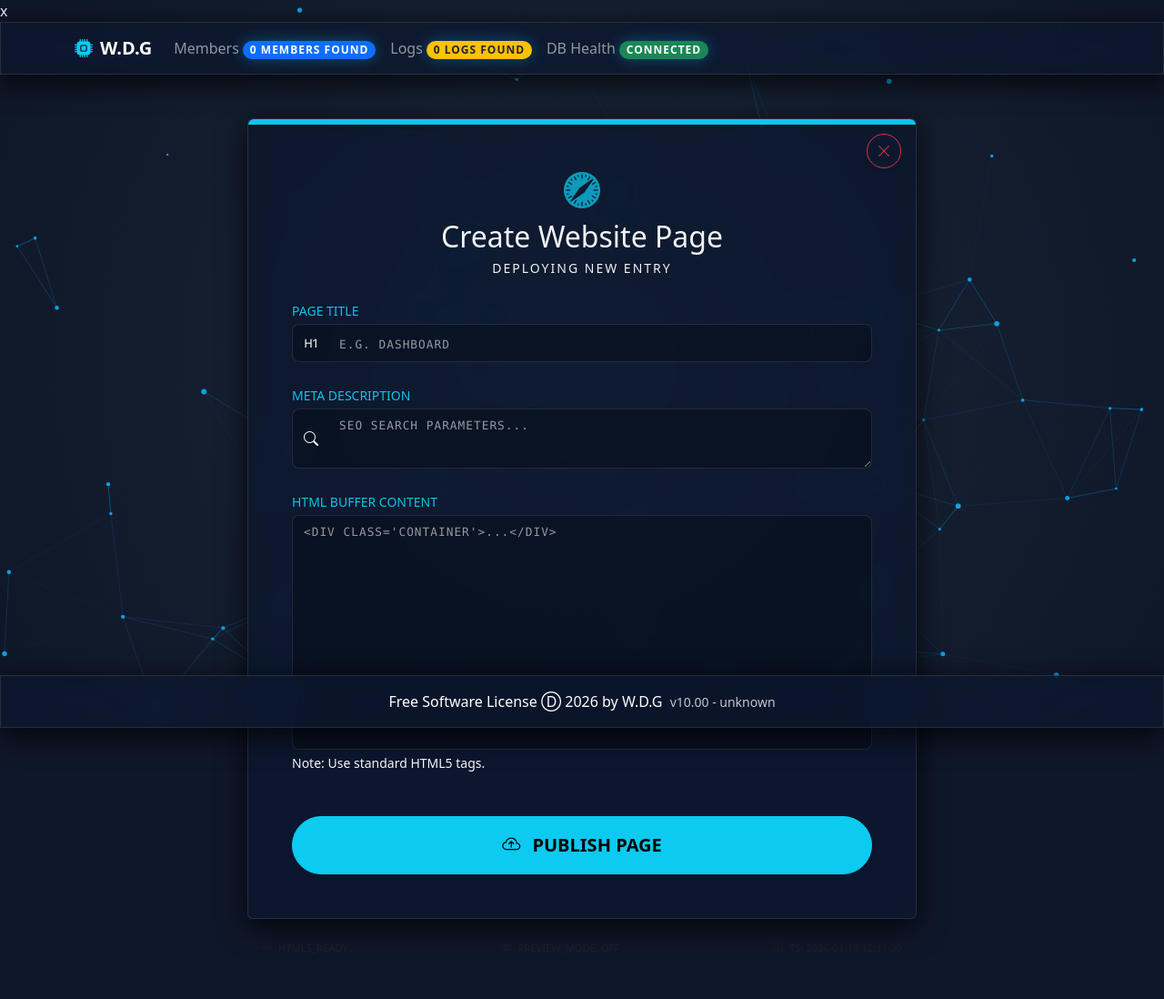
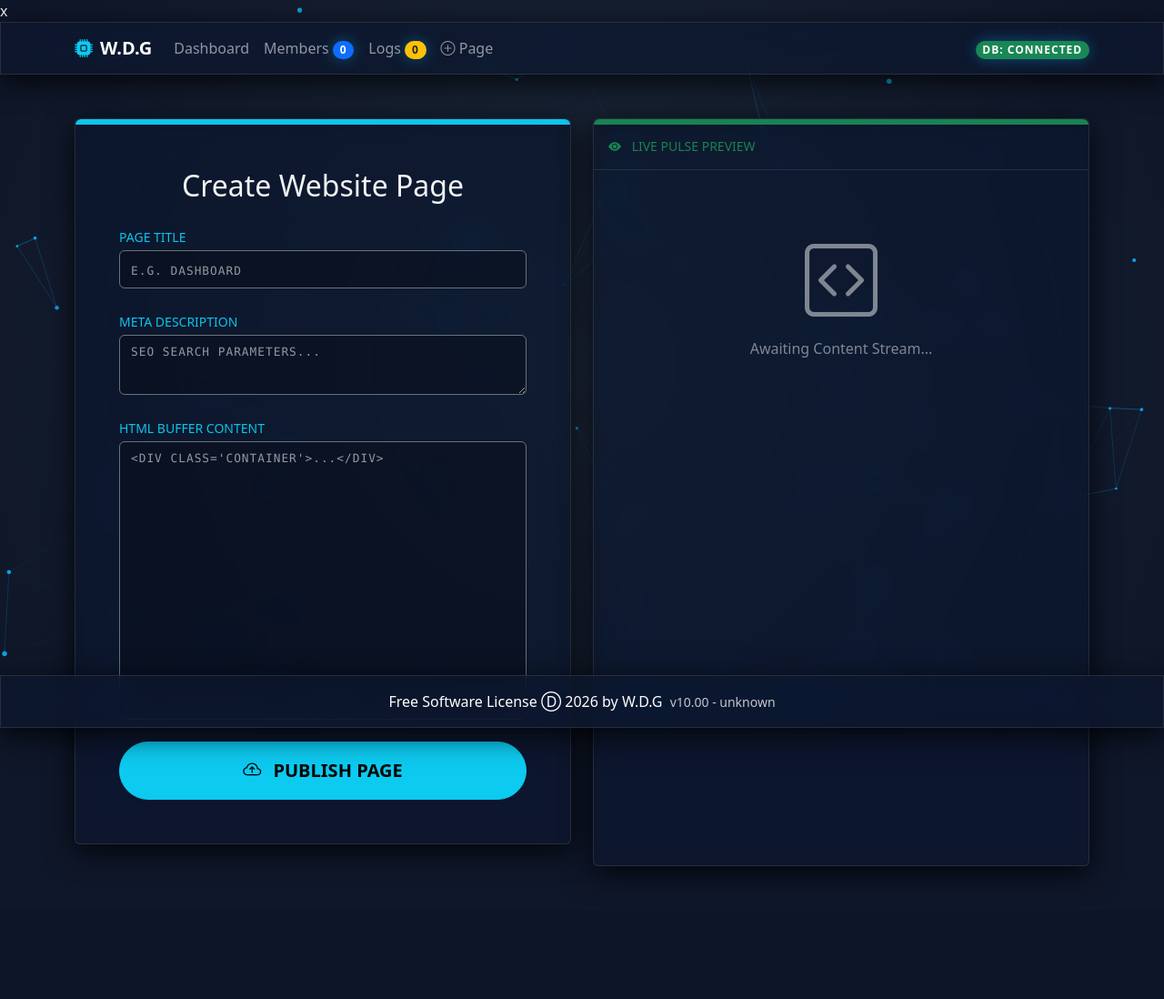
Before and after one commit to amiralhafiz/W.D.G, a PHP site: page /front-end/add-page.php in a window 1280 px wide. Shown: the whole page at 91% size. After the commit the page ends 963 px from the top, so only its background shows below. Run offline with PHP 8.4, Linux system fonts and the light colour scheme; data that the repository does not hold is empty; some libraries are stand-ins or nearby versions.

Commit message:
Add dynamic navigation menu and page status filtering
Refactors `PageRepository` to filter pages by status, introduces a shared `header.php` for dynamic navigation including active pages and user/log counts, and updates `index.php`, `add-page.php`, `logs.php`, and `members.php` to include the new header.

Replit-Commit-Author: Agent
Replit-Commit-Session-Id: b0b46423-4432-4991-83cc-0c50b4035ccb
Replit-Commit-Checkpoint-Type: full_checkpoint
Replit-Commit-Event-Id: a7c30dcc-c2d2-4567-a8cf-79371e9187fe
Replit-Commit-Screenshot-Url: https://storage.googleapis.com/screenshot-production-us-central1/26da0ee6-ce7a-47a0-a7e3-81d386a7ae2f/b0b46423-4432-4991-83cc-0c50b4035ccb/TFviRYP
Replit-Helium-Checkpoint-Created: true

```diff
--- a/back-end/src/PageRepository.php
+++ b/back-end/src/PageRepository.php
@@ -15,8 +15,13 @@ class PageRepository {
         $this->logger = $logger;
     }
 
-    public function getAllPages(): array {
-        return $this->db->query("SELECT * FROM wdg_pages ORDER BY created_at DESC")->fetchAll();
+    public function getAllPages(bool $onlyActive = false): array {
+        $sql = "SELECT * FROM wdg_pages";
+        if ($onlyActive) {
+            $sql .= " WHERE status = 'active'";
+        }
+        $sql .= " ORDER BY created_at DESC";
+        return $this->db->query($sql)->fetchAll();
     }
 
     public function getPageBySlug(string $slug): ?array {
--- a/front-end/add-page.php
+++ b/front-end/add-page.php
@@ -3,13 +3,9 @@ declare(strict_types=1);
 
 require_once "config.php";
 
-$totalUsers = $userRepo->getUserCount();
-$totalLogs = $logger->getLogCount();
-
 try {
     // This will now throw an exception instead of redirecting (due to the fix above)
     $db = \App\Database::getInstance();
-
     $status = "Connected";
 } catch (\Exception $e) {
     $status = "Error";
@@ -41,74 +37,36 @@ if ($_SERVER['REQUEST_METHOD'] === 'POST') {
 <body class="d-flex flex-column min-vh-100">
     <canvas id="neural-canvas"></canvas>
 
-    <nav class="navbar navbar-expand-lg navbar-dark bg-transparent border-bottom border-secondary border-opacity-25 sticky-top">
-        <div class="container">
-            <a class="navbar-brand fw-bold text-uppercase tracking-wider" href="#">
-                <i class="bi bi-cpu-fill me-2 text-info"></i>W.D.G
-            </a>
-            <button class="navbar-toggler" type="button" data-bs-toggle="collapse" data-bs-target="#navbarNav">
-                <span class="navbar-toggler-icon"></span>
-            </button>
-            <div class="collapse navbar-collapse" id="navbarNav">
-                <ul class="navbar-nav me-auto">
-                    <li class="nav-item"><a class="nav-link" href="members.php">Members <span class="badge bg-primary rounded-pill"><?= number_format($totalUsers) ?> Members Found</span></a></li>
-                    <li class="nav-item"><a class="nav-link" href="logs.php">Logs <span class="badge bg-warning text-dark rounded-pill"><?= number_format($totalLogs) ?> Logs Found</span></a></li>
-                    <li class="nav-item"><a class="nav-link" href="dbcheck.php">DB Health <span class="badge bg-success rounded-pill"><?= htmlspecialchars($status) ?></span></a></li>
-                </ul>
-            </div>
-        </div>
-    </nav>
+    <?php include_once ("header.php"); ?>
 
     <main class="flex-grow-1 d-flex align-items-center py-5">
         <div class="container">
-            <div class="row justify-content-center">
-                <div class="col-md-10 col-lg-8">
-
-                    <div class="card glass-card shadow-2xl animate-up position-relative">
+            <div class="row">
+                <div class="col-lg-6">
+                    <div class="card glass-card shadow-2xl animate-up position-relative mb-4">
                         <div style="height: 6px;" class="w-100 rounded-top bg-info shadow-sm"></div>
-
-                        <a href="pages.php"
-                           class="position-absolute top-0 end-0 m-3 btn btn-outline-danger d-flex align-items-center justify-content-center rounded-circle shadow-sm transition-all"
-                           style="z-index: 10; width: 38px; height: 38px; padding: 0;"
-                           title="Abort Creation">
-                            <i class="bi bi-x-lg"></i>
-                        </a>
-
                         <div class="card-body p-4 p-md-5">
                             <div class="text-center mb-4">
-                                <div class="display-6 text-info opacity-75 mb-2">
-                                    <i class="bi bi-browser-safari"></i>
-                                </div>
                                 <h2 class="fw-light text-light mb-1">Create Website Page</h2>
-                                <p class="text-light small text-uppercase mb-0 mono" style="letter-spacing: 2px;">Deploying New Entry</p>
                             </div>
 
                             <form method="post" class="mt-4">
                                 <div class="mb-4">
                                     <label class="form-label text-info small mono mb-1">PAGE TITLE</label>
-                                    <div class="input-group border border-white border-opacity-10 rounded-3 overflow-hidden bg-black bg-opacity-25">
-                                        <span class="input-group-text bg-transparent border-0 text-light"><i class="bi bi-type-h1"></i></span>
-                                        <input type="text" name="title" class="form-control bg-transparent border-0 text-white py-2 shadow-none" placeholder="e.g. Dashboard" required>
-                                    </div>
+                                    <input type="text" name="title" id="pageTitle" class="form-control bg-black bg-opacity-25 border-secondary text-white py-2 shadow-none" placeholder="e.g. Dashboard" required>
                                 </div>
 
                                 <div class="mb-4">
                                     <label class="form-label text-info small mono mb-1">META DESCRIPTION</label>
-                                    <div class="input-group border border-white border-opacity-10 rounded-3 overflow-hidden bg-black bg-opacity-25">
-                                        <span class="input-group-text bg-transparent border-0 text-light"><i class="bi bi-search"></i></span>
-                                        <textarea name="description" class="form-control bg-transparent border-0 text-white py-2 shadow-none" rows="2" placeholder="SEO search parameters..."></textarea>
-                                    </div>
+                                    <textarea name="description" class="form-control bg-black bg-opacity-25 border-secondary text-white py-2 shadow-none" rows="2" placeholder="SEO search parameters..."></textarea>
                                 </div>
 
                                 <div class="mb-4">
                                     <label class="form-label text-info small mono mb-1">HTML BUFFER CONTENT</label>
-                                    <div class="border border-white border-opacity-10 rounded-3 overflow-hidden bg-black bg-opacity-25">
-                                        <textarea name="content" class="form-control bg-transparent border-0 text-info py-2 shadow-none mono small" rows="10" placeholder="<div class='container'>...</div>" style="resize: none;"></textarea>
-                                    </div>
-                                    <div class="form-text text-light small mt-1 mono">Note: Use standard HTML5 tags.</div>
+                                    <textarea name="content" id="htmlBuffer" class="form-control bg-black bg-opacity-25 border-secondary text-info py-2 shadow-none mono small" rows="12" placeholder="<div class='container'>...</div>" style="resize: none;" required></textarea>
                                 </div>
 
-                                <div class="d-grid mt-5">
+                                <div class="d-grid mt-4">
                                     <button type="submit" class="btn btn-info btn-lg py-3 rounded-pill fw-bold shadow-sm text-uppercase tracking-wider">
                                         <i class="bi bi-cloud-arrow-up me-2"></i> Publish Page
                                     </button>
@@ -116,13 +74,23 @@ if ($_SERVER['REQUEST_METHOD'] === 'POST') {
                             </form>
                         </div>
                     </div>
+                </div>
 
-                    <div class="mt-4 d-flex justify-content-between text-muted px-3 mono" style="font-size: 0.7rem;">
-                        <span><i class="bi bi-code-slash me-1"></i> HTML5_READY</span>
-                        <span><i class="bi bi-eye me-1"></i> PREVIEW_MODE: OFF</span>
-                        <span><i class="bi bi-clock me-1"></i> TS: <?= date('Y-m-d H:i:s') ?></span>
+                <div class="col-lg-6">
+                    <div class="card glass-card shadow-2xl animate-up h-100">
+                         <div style="height: 6px;" class="w-100 rounded-top bg-success shadow-sm"></div>
+                         <div class="card-header bg-transparent border-bottom border-secondary border-opacity-25 py-3">
+                             <h5 class="text-success mb-0 mono small"><i class="bi bi-eye-fill me-2"></i> LIVE PULSE PREVIEW</h5>
+                         </div>
+                         <div class="card-body p-0 overflow-auto" style="max-height: 70vh;">
+                             <div id="livePreview" class="p-4 text-light">
+                                 <div class="text-center opacity-50 py-5">
+                                     <i class="bi bi-code-square display-1 d-block mb-3"></i>
+                                     <p>Awaiting Content Stream...</p>
+                                 </div>
+                             </div>
+                         </div>
                     </div>
-
                 </div>
             </div>
         </div>
@@ -131,6 +99,20 @@ if ($_SERVER['REQUEST_METHOD'] === 'POST') {
     <?php include_once ("footer.php"); ?>
 
     <script src="assets/js/root.js"></script>
+    <script>
+        const htmlBuffer = document.getElementById('htmlBuffer');
+        const livePreview = document.getElementById('livePreview');
+        const pageTitle = document.getElementById('pageTitle');
+
+        htmlBuffer.addEventListener('input', () => {
+            const content = htmlBuffer.value;
+            if (content.trim()) {
+                livePreview.innerHTML = content;
+            } else {
+                livePreview.innerHTML = '<div class="text-center opacity-50 py-5"><i class="bi bi-code-square display-1 d-block mb-3"></i><p>Awaiting Content Stream...</p></div>';
+            }
+        });
+    </script>
 
     <!-- Bootstrap 5 JS -->
     <script src="https://cdn.jsdelivr.net/npm/bootstrap@5.3.0/dist/js/bootstrap.bundle.min.js"></script>
--- /dev/null
+++ b/front-end/header.php
@@ -0,0 +1,37 @@
+<?php
+// front-end/header.php
+global $userRepo, $logger, $pageRepo;
+$totalUsers = $userRepo->getUserCount();
+$totalLogs = $logger->getLogCount();
+try {
+    $db = \App\Database::getInstance();
+    $status = "Connected";
+} catch (\Exception $e) {
+    $status = "Error";
+}
+$activePages = $pageRepo->getAllPages(true);
+?>
+<nav class="navbar navbar-expand-lg navbar-dark bg-transparent border-bottom border-secondary border-opacity-25 sticky-top">
+    <div class="container">
+        <a class="navbar-brand fw-bold text-uppercase tracking-wider" href="index.php">
+            <i class="bi bi-cpu-fill me-2 text-info"></i>W.D.G
+        </a>
+        <button class="navbar-toggler" type="button" data-bs-toggle="collapse" data-bs-target="#navbarNav">
+            <span class="navbar-toggler-icon"></span>
+        </button>
+        <div class="collapse navbar-collapse" id="navbarNav">
+            <ul class="navbar-nav me-auto">
+                <li class="nav-item"><a class="nav-link" href="index.php">Dashboard</a></li>
+                <li class="nav-item"><a class="nav-link" href="members.php">Members <span class="badge bg-primary rounded-pill"><span id="users-count"><?= number_format($totalUsers) ?></span></span></a></li>
+                <li class="nav-item"><a class="nav-link" href="logs.php">Logs <span class="badge bg-warning text-dark rounded-pill"><span id="logs-count"><?= number_format($totalLogs) ?></span></span></a></li>
+                <?php foreach ($activePages as $p): ?>
+                    <li class="nav-item"><a class="nav-link" href="view-page.php?slug=<?= htmlspecialchars($p['slug']) ?>"><?= htmlspecialchars($p['title']) ?></a></li>
+                <?php endforeach; ?>
+                <li class="nav-item"><a class="nav-link" href="add-page.php"><i class="bi bi-plus-circle"></i> Page</a></li>
+            </ul>
+            <div class="navbar-text ms-auto">
+                <span class="badge bg-success rounded-pill db-status-badge">DB: <?= htmlspecialchars($status) ?></span>
+            </div>
+        </div>
+    </div>
+</nav>
```
Also changed, not shown: front-end/index.php (+1 -17 lines), front-end/logs.php (+1 -20 lines), front-end/members.php (+1 -20 lines).
